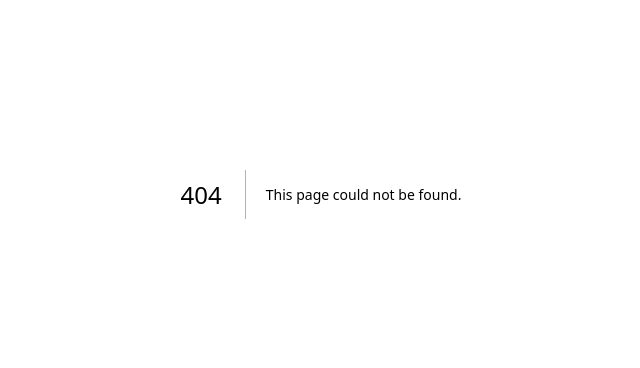
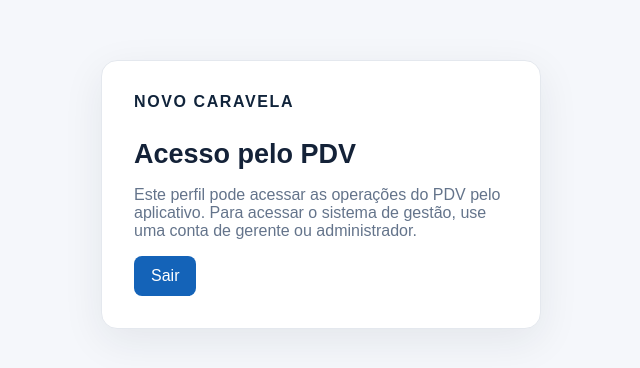
Before and after one commit to hudsonof/gestao-novo-caravela, a Next.js app: page /acesso-pdv in a window 1280 px wide. Before the commit this address had no page. Shown: the part 206-574 px from the top of the page, without its empty margins (319-959 px from the left). Built offline with nearby package versions, Linux system fonts and the light colour scheme.

Commit message:
Add redirect page for POS-only user sessions

```diff
--- /dev/null
+++ b/src/app/acesso-pdv/page.tsx
@@ -0,0 +1,12 @@
+import { logout } from "@/app/actions";
+
+export default function PosOnlyAccessPage() {
+  return <main className="login-shell">
+    <section className="login-card">
+      <div className="brand-login">NOVO CARAVELA</div>
+      <h1>Acesso pelo PDV</h1>
+      <p className="muted">Este perfil pode acessar as operações do PDV pelo aplicativo. Para acessar o sistema de gestão, use uma conta de gerente ou administrador.</p>
+      <form action={logout}><button className="button" type="submit">Sair</button></form>
+    </section>
+  </main>;
+}
```
